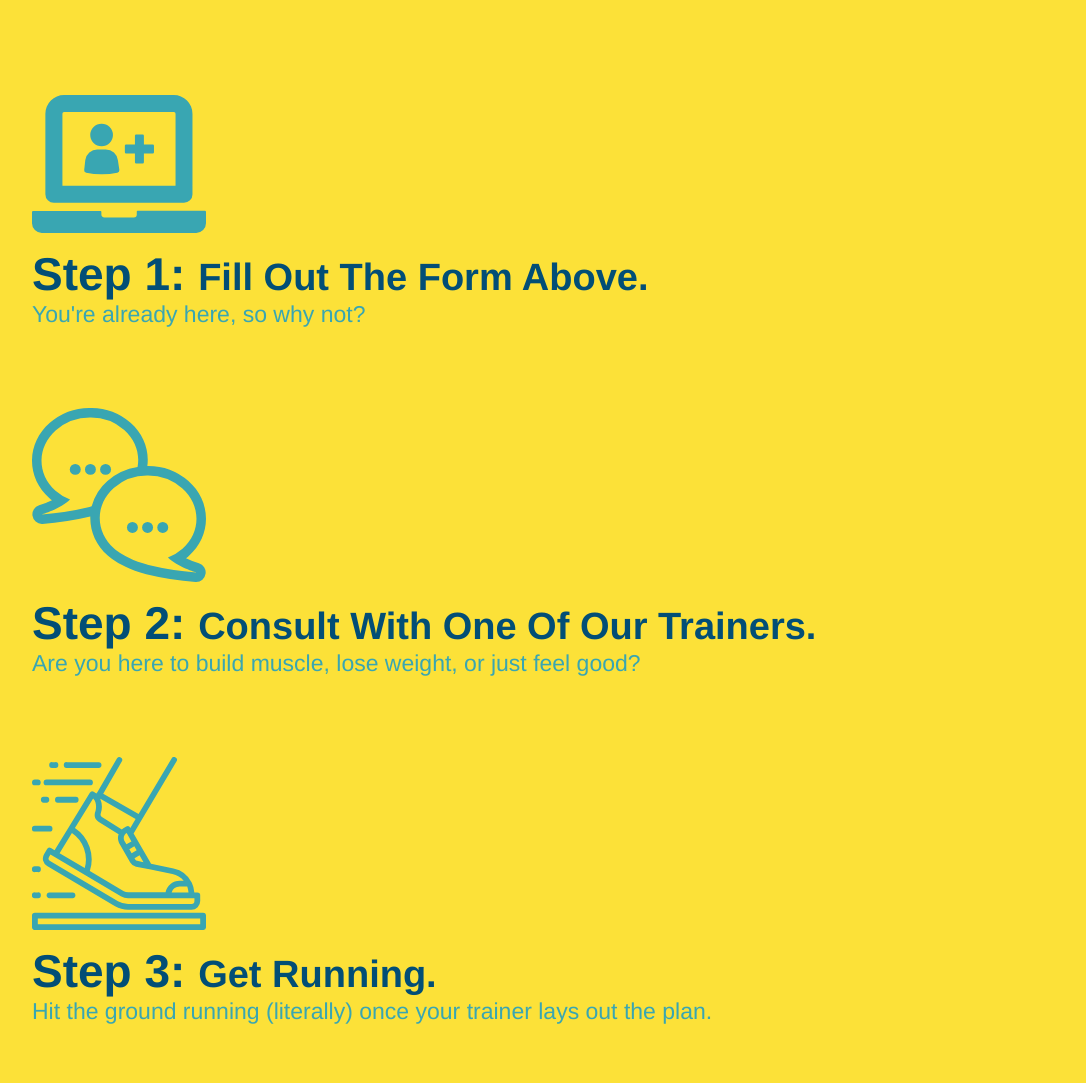
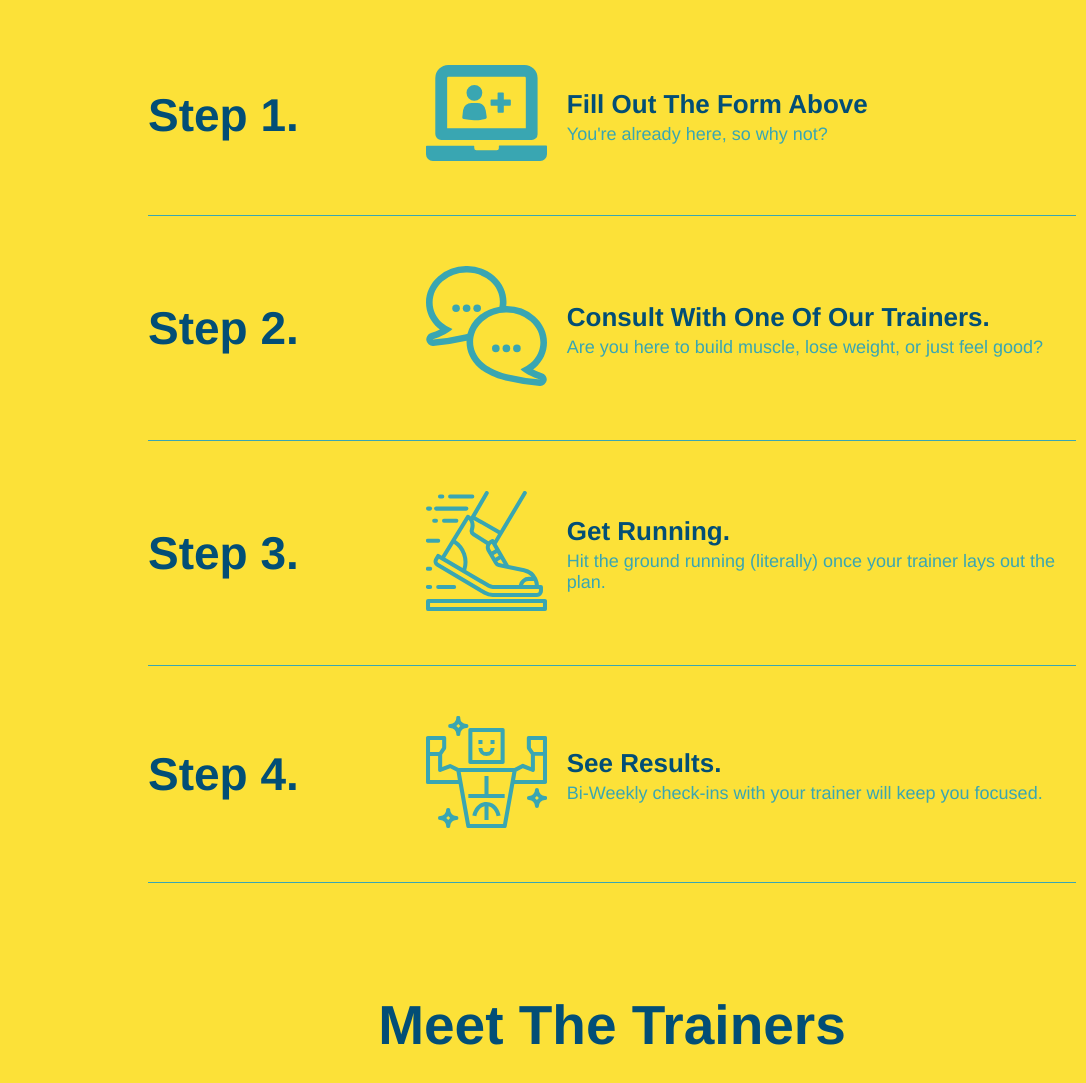
Before and after one commit to JK1956/run-buddy, a plain HTML site: page index.html in a window 1280 px wide. Shown: the part 1320-2403 px from the top of the page, without its empty margins (28-1114 px from the left). Drawn offline with Linux system fonts and the light colour scheme.

Commit message:
add flexbox to the steps

```diff
--- a/assets/css/style.css
+++ b/assets/css/style.css
@@ -182,30 +182,53 @@ footer a {
     background: #fce138;
 }
 
-.steps div {
-    margin-bottom: 80px;
+.step {
+    margin: 50px auto;
+    padding-bottom: 50px;
+    width: 80%;
+    border-bottom: 1px solid #39a6b2;
+    display: flex;
+    justify-content: space-between;
+    align-items: center;
+    flex-wrap: wrap;
+
 }
 
-.steps img {
-    width: 15%;
-    margin-bottom: 10px 0;
+.step h3 {
+    flex: 1 30%;
+    color: #024e76;
+    font-size: 46px;
 }
 
-.steps h3 {
-    color: #024e76;
-    font-size: 46px;
-    margin-top: 10px;
+.step-info {
+    flex: 2 70%;
+    display: flex;
+    flex-wrap: wrap;
+    align-items: center;
 }
 
-.steps p {
-    color: #39a6b2;
-    font-size: 23px;
-}
-.steps span {
-    font-size: 38px;
+.step-text {
+    flex: 12;
 }
 
-.trainers {
+.step-img {
+    flex: 1 12%;
+    margin-right: 20px;
+}
+
+.step-img img {
+    max-width: 100%;
+}
+
+.step-text p {
+    color: #39a6b2;
+    font-size: 18px;
+}
+
+.step-text h4 {
+    font-size: 26px;
+    line-height: 1.5;
+    color: #024e76;
 }
 
 .trainer {
--- a/index.html
+++ b/index.html
@@ -84,27 +84,54 @@
         <div class="flex-row">
             <h2 class="section-title secondary-border">What You Do</h2>
         </div>
-        <div>
+        <div class="step">
+            <h3>Step 1.</h3>
+            <div class="step-info">
+                <div class="step-img">
                     <img src="./assets/images/step-1.svg" alt="" />
-            <h3>Step 1: <span>Fill Out The Form Above.</span></h3>
+                </div>
+                <div class="step-text">
+                    <h4>Fill Out The Form Above</h4>
                     <p>You're already here, so why not?</p>
                 </div>
-        <div>
+            </div>
+        </div>
+        <div class="step">
+            <h3>Step 2.</h3>
+            <div class="step-info">
+                <div class="step-img">
                     <img src="./assets/images/step-2.svg" alt="" />
-            <h3>Step 2: <span>Consult With One Of Our Trainers.</span></h3>
+                </div>
+                <div class="step-text">
+                    <h4>Consult With One Of Our Trainers.</h4>
                     <p>Are you here to build muscle, lose weight, or just feel good?</p>
                 </div>
-        <div>
+            </div>
+        </div>
+        <div class="step">
+            <h3>Step 3.</h3>
+            <div class="step-info">
+                <div class="step-img">
                     <img src="./assets/images/step-3.svg" alt="" />
-            <h3>Step 3: <span>Get Running.</span></h3>
+                </div>
+                <div class="step-text">
+                    <h4>Get Running.</h4>
                     <p>Hit the ground running (literally) once your trainer lays out the plan.</p>
                 </div>
-        <div>
+            </div>
+        </div>
+        <div class="step">
+            <h3>Step 4.</h3>
+            <div class="step-info">
+                <div class="step-img">
                     <img src="./assets/images/step-4.svg" alt="" />
-            <h3>Step 4: <span>See Results.</span></h3>
+                </div>
+                <div class="step-text">
+                    <h4>See Results.</h4>
                     <p>Bi-Weekly check-ins with your trainer will keep you focused.</p>
                 </div>
-    </section>
+            </div>
+        </div>
 
     <!-- "meet the trainers" section-->
     <section id="your-trainers" class="trainers">
```
Lines whose indentation alone changed are shown as unchanged.
